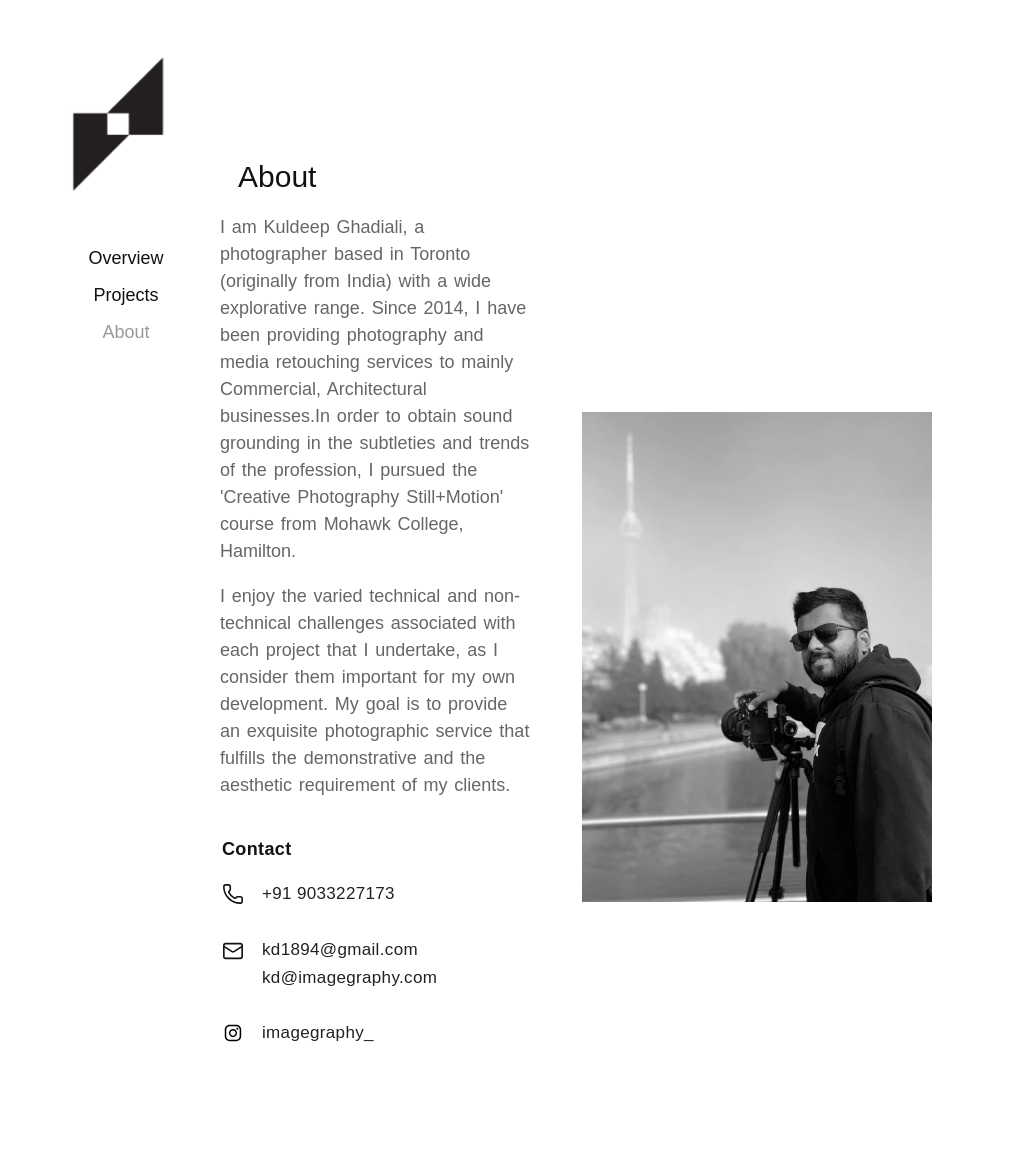
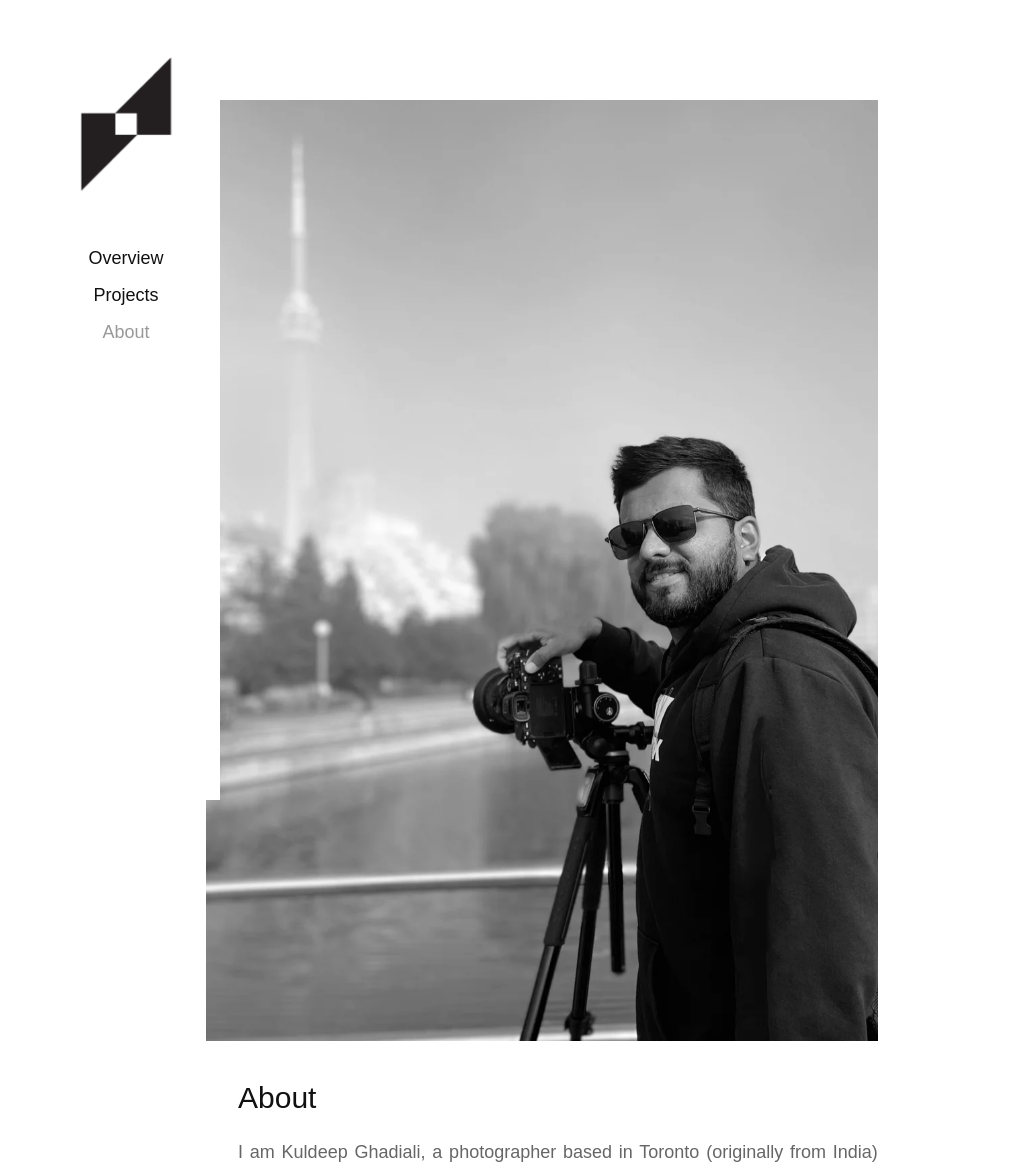
Before and after one commit to bhavy-18/imagegraphy-web, a React (Vite) app: page /about in a window 1024 px wide. Shown: the top 1170 px of the page. Built offline with nearby package versions, Linux system fonts and the light colour scheme; the HTML template or start-up script is replaced by a standard one.

Commit message:
fix: update AboutSection layout and image positioning for improved responsiveness

```diff
--- a/src/sections/About/AboutSection.jsx
+++ b/src/sections/About/AboutSection.jsx
@@ -6,9 +6,6 @@ const AboutSection = () => {
   return (
     <section id="about" className="page active">
       <div className="about-content">
-        <div className="about-image">
-          <img src={kdImg} alt="Kuldeep Ghadiali" />
-        </div>
         <div className="about-text">
           <h2>About</h2>
           <p>
@@ -60,6 +57,9 @@ const AboutSection = () => {
             </div>
           </div>
         </div>
+        <div className="about-image">
+          <img src={kdImg} alt="Kuldeep Ghadiali" />
+        </div>
       </div>
     </section>
   );
--- a/src/sections/Albums/AlbumsSection.jsx
+++ b/src/sections/Albums/AlbumsSection.jsx
@@ -193,17 +193,7 @@ const AlbumsSection = ({
   if (showGalleryGrid) {
     return (
       <section id="projects" className="page active projects">
-        <div
-          className="project-details-container"
-          onClick={(e) => {
-            if (
-              e.target === e.currentTarget ||
-              e.target.classList.contains('project-details-container')
-            ) {
-              closeViewer();
-            }
-          }}
-        >
+        <div className="project-details-container">
           <div className="project-details-header" style={{ marginBottom: '1.25rem', display: 'flex', alignItems: 'center', justifyContent: 'space-between' }}>
             <button
               onClick={closeViewer}
@@ -265,7 +255,6 @@ const AlbumsSection = ({
           className="image"
           onPointerMove={handlePointerMove}
           onPointerLeave={handlePointerLeave}
-          onClick={handleImageClick}
           style={{ cursor: cursorStyle }}
         >
           <img
@@ -273,6 +262,7 @@ const AlbumsSection = ({
             src={projectImages[activeImgIndex]}
             alt={`${activeProject.title} ${activeImgIndex + 1}`}
             loading="eager"
+            onClick={handleImageClick}
           />
         </div>
       </main>
--- a/src/sections/Overview/OverviewSection.jsx
+++ b/src/sections/Overview/OverviewSection.jsx
@@ -118,10 +118,14 @@ const OverviewSection = ({
             className="image"
             onPointerMove={handlePointerMove}
             onPointerLeave={handlePointerLeave}
-            onClick={handleMobileImageClick}
             style={{ cursor: cursorStyle }}
           >
-            <img src={currentMobileImg} alt={`Overview slide ${mobileActiveIndex + 1}`} loading="eager" />
+            <img
+              src={currentMobileImg}
+              alt={`Overview slide ${mobileActiveIndex + 1}`}
+              loading="eager"
+              onClick={handleMobileImageClick}
+            />
           </div>
         </main>
       </section>
--- a/src/styles/style.css
+++ b/src/styles/style.css
@@ -192,6 +192,7 @@ img {
     width: 1.125rem;
     height: auto;
     margin-left: 8em;
+    position: flex;
     cursor: pointer;
     transition: opacity 0.3s ease;
     animation: scaleIn 360ms ease both;
@@ -729,58 +730,61 @@ img {
 /* About Section */
 .about-section {
     min-height: 100svh;
-    padding: 6.25rem 4.375rem;
+    padding: 4rem var(--content-gutter);
     align-items: center;
 }
 
 .about-content {
     display: grid;
-    width: min(100%, 70rem);
-    margin-top: 1.25rem;
-    margin-left: var(--about-left);
-    grid-template-columns: 1fr minmax(18rem, 1fr);
-    gap: var(--about-gap);
+    width: min(calc(100% - 12rem), 85rem);
+    min-height: 0;
+    margin: 0 0 0 clamp(11rem, 12.7vw, 15rem);
+    padding: 0;
+    grid-template-columns: minmax(0, 1.4fr) minmax(25rem, 1fr);
+    gap: clamp(2.5rem, 3.3vw, 4rem);
+    align-items: start;
+}
+
+.about-image {
+    width: 100%;
+    display: flex;
     align-items: center;
-}
-
-.about-image {
-    width: 100%;
-    height: auto;
-    order: 2;
+    justify-content: center;
+    padding-top: 6.125rem;
     animation: fadeLeft 420ms ease both;
 }
 
 .about-image img {
     display: block;
     width: 100%;
-    max-width: 25rem;
+    max-width: none;
     height: auto;
-    margin: 2.5rem 0 0.625rem;
-    object-fit: contain;
-    object-position: top center;
+    margin: 0;
+    object-fit: cover;
+    object-position: center;
     animation: imageReveal 520ms ease both;
     image-rendering: -webkit-optimize-contrast;
 }
 
 .about-text {
-    max-width: 34.375rem;
-    margin-left: 3.125rem;
-    order: 1;
+    width: 100%;
+    max-width: none;
+    margin: 0;
     cursor: text;
     animation: fadeRight 420ms ease both;
 }
 
 .about-text h2 {
-    margin-bottom: 3rem;
-    margin-left: 1.5rem;
-    padding-top: 2.5rem;
+    margin-bottom: clamp(1.5rem, 3vw, 2.5rem);
+    margin-left: 0;
+    padding-top: 0;
     font-size: var(--heading-md);
     font-weight: 400;
 }
 
 .about-text p {
-    margin-bottom: 2rem;
-    margin-left: 1.25rem;
+    margin-bottom: 1.5rem;
+    margin-left: 0;
     color: #666;
     font-family: Arial, Helvetica, sans-serif;
     font-size: var(--text-lg);
@@ -793,8 +797,8 @@ img {
 
 /* About Contact Subsection */
 .about-contact-section {
-    margin-top: 2.5rem;
-    margin-left: 1.25rem;
+    margin-top: 2rem;
+    margin-left: 0;
 }
 
 .about-contact-title {
@@ -995,6 +999,14 @@ img {
     }
 }
 
+@media (max-width: 2560px) {
+
+    .social a img {
+        margin-left: 5rem;
+    }
+}
+
+
 @media (max-width: 1600px) {
     :root {
         --page-offset: 11rem;
@@ -1014,6 +1026,10 @@ img {
         --project-left: 7.5rem;
         --about-left: 6.25rem;
         --image-pad-right: 5rem;
+    }
+
+    .social a img {
+        margin-left: 5rem;
     }
 }
 
@@ -1033,13 +1049,14 @@ img {
         --about-gap: 3.125rem;
     }
 
+
     .projects-grid {
         margin-top: 4.375rem;
         margin-bottom: 4.375rem;
     }
 
     .about-image img {
-        max-width: 21.875rem;
+        max-width: none;
     }
 }
 
@@ -1072,7 +1089,7 @@ img {
         display: block;
         width: 100%;
         height: auto;
-        margin-left: 2rem;
+        margin-left: 2.5rem;
         image-rendering: -webkit-optimize-contrast;
     }
 
@@ -1080,8 +1097,8 @@ img {
         font-size: 1.125rem;
     }
 
-    .social img {
-        margin-left: 7em;
+    .social a img {
+        margin-left: 5rem;
     }
 
     .bottom-nav,
@@ -1127,8 +1144,15 @@ img {
     }
 
     .about-image {
-        order: 2;
-
+        order: -1;
+        justify-content: center;
+        padding-top: 0;
+    }
+
+    .about-content {
+        width: min(100% - (2 * var(--content-gutter)), 42rem);
+        min-height: 0;
+        grid-template-columns: 1fr;
     }
 
     .about-image img {
@@ -1139,25 +1163,18 @@ img {
     }
 
     .about-text h2 {
-        margin-bottom: 20px;
-        margin-left: 8rem;
+        margin-bottom: 1.5rem;
+        margin-left: 2rem;
     }
 
     .about-text p {
-        padding-left: 100px;
-        display: block;
-        margin-block-start: 1em;
-        margin-block-end: 1em;
-        margin-inline-start: 10px;
-        margin-inline-end: 0px;
-        unicode-bidi: isolate;
-
+        margin-left: 2rem;
     }
 
     .about-contact-section {
-        margin-top: 2.5rem;
-        margin-left: 7em;
-        padding-bottom: 3em;
+        margin-top: 2rem;
+        margin-left: 2rem;
+        padding-bottom: 0;
     }
 
 
@@ -1480,7 +1497,8 @@ img {
     .about-content {
         width: 100%;
         max-width: 100%;
-        margin: 1.5rem 0 2.5rem;
+        min-height: 0;
+        margin: 0;
         padding: 0 var(--content-gutter);
         grid-template-columns: 1fr;
         gap: 1.75rem;
@@ -1488,7 +1506,6 @@ img {
     }
 
     .about-image {
-        order: -1;
         width: 100%;
         display: flex;
         justify-content: center;
@@ -1548,6 +1565,19 @@ img {
     }
 }
 
+/* Keep the desktop sidebar Instagram link centered below the menu. */
+@media (min-width: 821px) {
+    .social {
+        display: flex;
+        width: 100%;
+        justify-content: center;
+    }
+
+    .social img {
+        margin-left: 0;
+    }
+}
+
 @media (max-width: 540px) {
     :root {
         --content-gutter: 1.25rem;
@@ -1605,6 +1635,7 @@ img {
     .contact-row-group {
         gap: 0.875rem;
     }
+
 }
 
 @media (max-width: 375px) {
```
